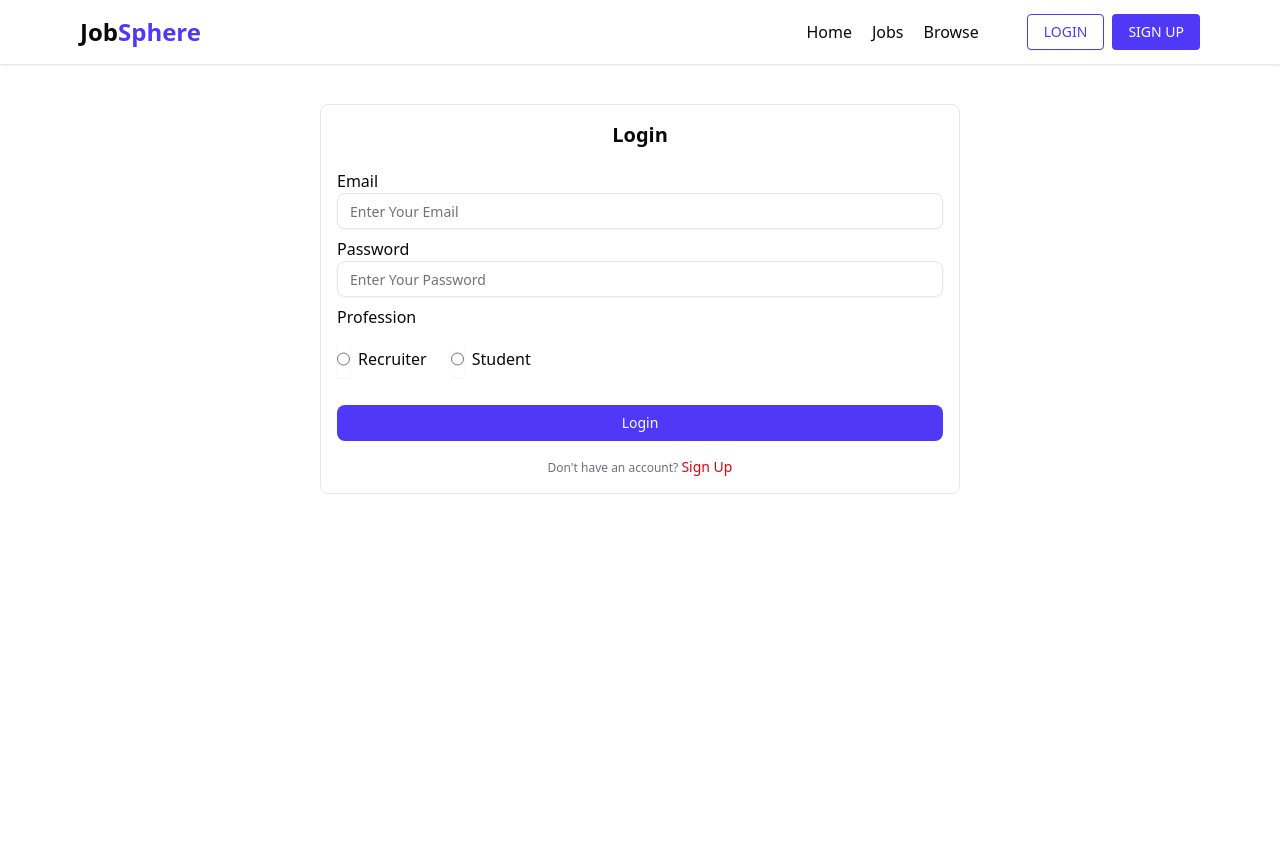
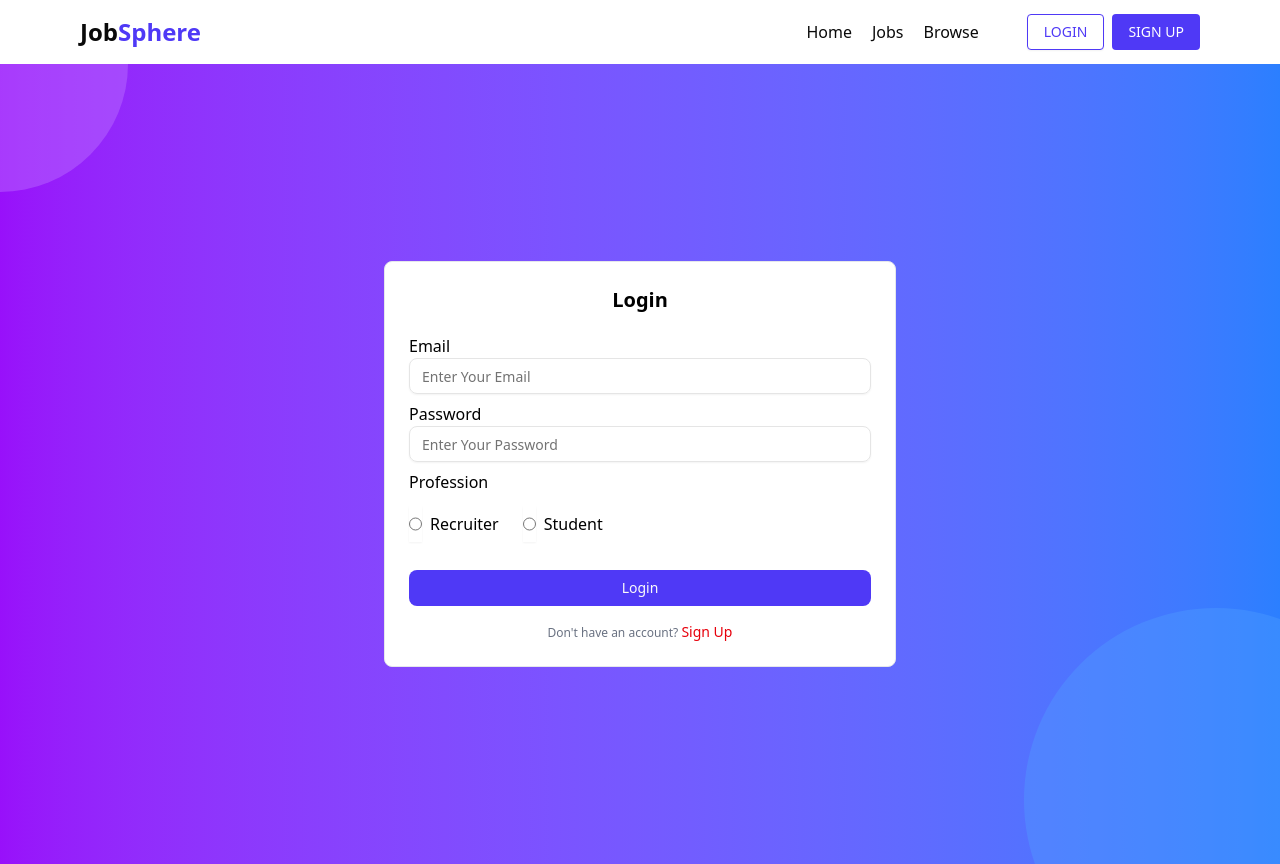
Before and after one commit to rahulsaha2005/jobportal, a React (Vite) app in the folder frontened/: page /login in a window 1280 px wide. Before the commit the page ends 800 px from the top, so only its background shows below. Built offline with nearby package versions, Linux system fonts and the light colour scheme.

Commit message:
upadeting design login and signup

```diff
--- a/frontened/src/components/auth/Login.jsx
+++ b/frontened/src/components/auth/Login.jsx
@@ -56,10 +56,14 @@ export default function login({ setUser }) {
 
   return (
     <div>
-      <div className="flex items-center justify-center w-full md:max-w-7xl mx-auto">
+      <div className=" relative bg-linear-to-r from-purple-600 to-blue-500 min-h-screen w-full overflow-hidden flex items-center justify-center px-4">
+        {/* Decorative circles */}
+        <div className="absolute -top-32 -left-32 w-64 h-64 bg-purple-400 rounded-full opacity-30 animate-pulse"></div>
+        <div className="absolute -bottom-32 -right-32 w-96 h-96 bg-blue-400 rounded-full opacity-20 animate-pulse"></div>
+
         <form
           onSubmit={submitHandler}
-          className="w-full md:w-1/2 border border-gray-200 rounded-md p-4 my-10"
+          className="bg-white m-4 text-black w-full max-w-md md:max-w-lg border border-gray-200 rounded-md p-6 z-10"
         >
           <h1 className="font-bold text-xl mb-5 text-center">Login</h1>
 
--- a/frontened/src/components/auth/Signup.jsx
+++ b/frontened/src/components/auth/Signup.jsx
@@ -72,11 +72,15 @@ export default function Signup({ setUser }) {
   }, [preview]);
 
   return (
-    <div>
-      <div className="flex items-center justify-center w-full md:max-w-7xl mx-auto">
+    <div >
+      <div className=" relative bg-linear-to-r from-purple-600 to-blue-500 min-h-screen w-full overflow-hidden flex items-center justify-center px-4">
+        {/* Decorative circles */}
+        <div className="absolute -top-32 -left-32 w-64 h-64 bg-purple-400 rounded-full opacity-30 animate-pulse"></div>
+        <div className="absolute -bottom-32 -right-32 w-96 h-96 bg-blue-400 rounded-full opacity-20 animate-pulse"></div>
+
         <form
           onSubmit={submitHandler}
-          className="w-full md:w-1/2 border border-gray-200 rounded-md p-4 my-10"
+          className="bg-white m-4 text-black w-full max-w-md md:max-w-lg border border-gray-200 rounded-md p-6 z-10"
         >
           <h1 className="font-bold text-xl mb-5 text-center">Sign Up</h1>
           <div className="my-2">
@@ -199,7 +203,6 @@ export default function Signup({ setUser }) {
               Sign Up
             </Button>
           )}
-          ;
           <p className="text-xs text-gray-500 text-center">
             Already have an account?{" "}
             <Link to="/login" replace className="text-red-600 text-sm">
```
